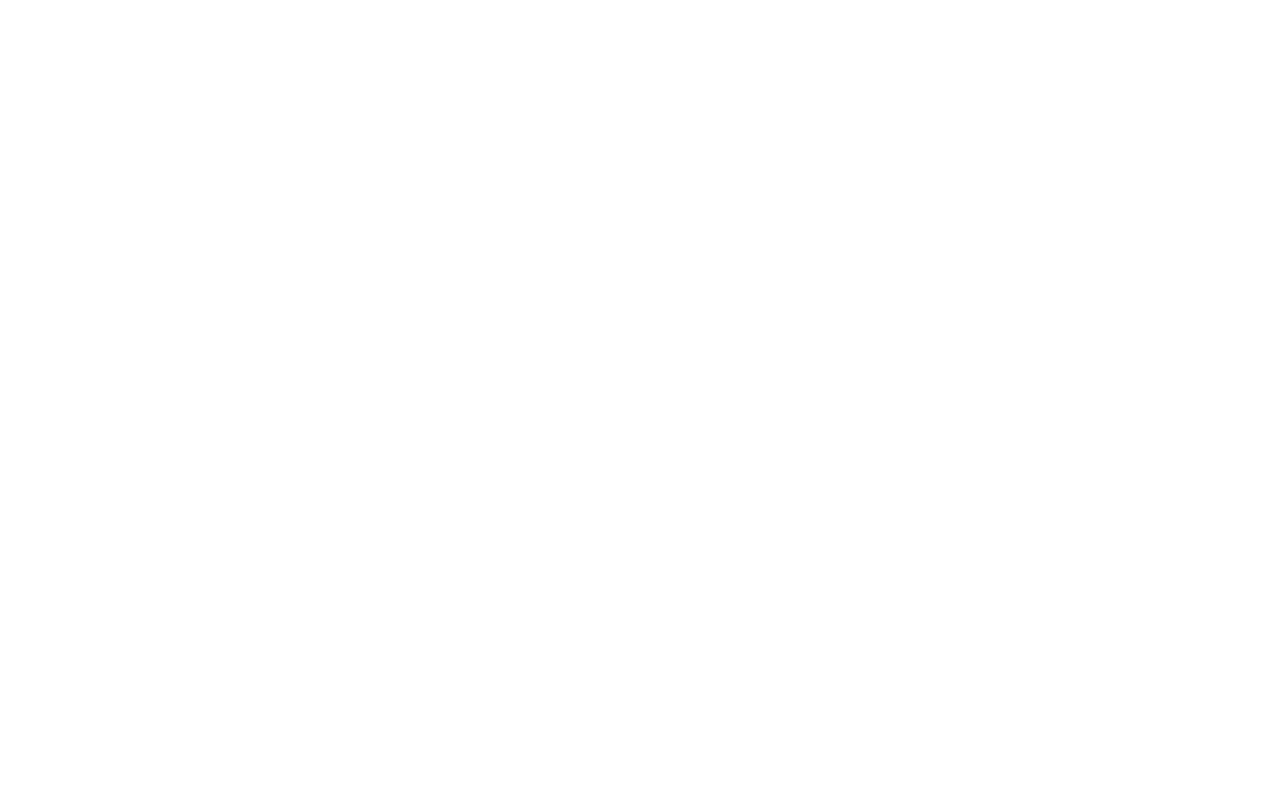
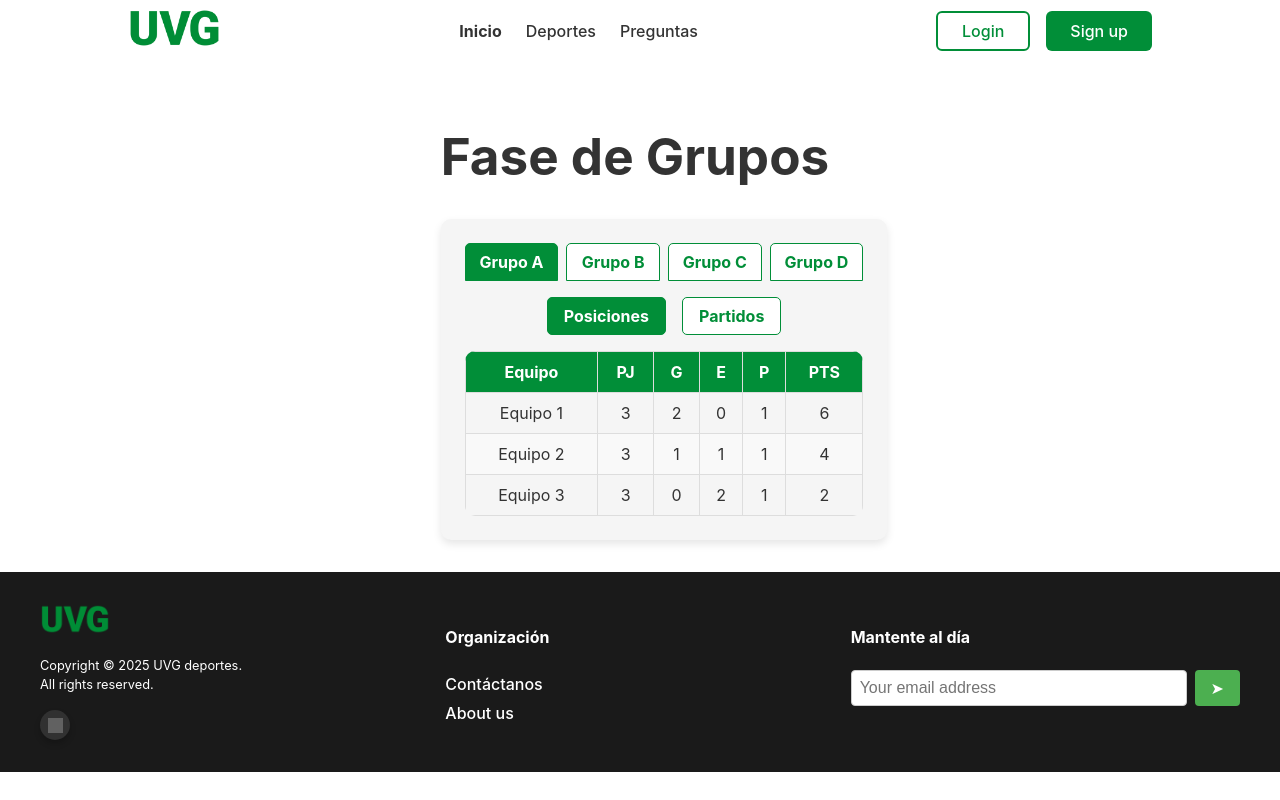
Before and after one commit to Andyfer004/Proyecto_UVG_Deportes, a React (Vite) app: page /futbol in a window 1280 px wide. Before the commit this address had no page. Built offline with nearby package versions, Linux system fonts and the light colour scheme; grey boxes are pictures that could not be loaded.

Commit message:
Modelo de posiciones de los equipos

```diff
--- a/package.json
+++ b/package.json
@@ -13,7 +13,7 @@
   "dependencies": {
     "react": "^18.3.1",
     "react-dom": "^18.3.1",
-    "react-router-dom": "^7.0.2",
+    "react-router-dom": "^7.1.1",
     "swiper": "^11.1.15"
   },
   "devDependencies": {
--- a/src/App.tsx
+++ b/src/App.tsx
@@ -2,7 +2,9 @@
 import Login from './views/Login';
 import Register from './views/Register';
 import LandingPage from './views/LandingPage';
+import Futbol from './views/Futbol';
 import "./index.css";
+
 
 function App() {
   return (
@@ -10,6 +12,7 @@
       <Routes>
         <Route path="/login" element={<Login />} />
         <Route path="/register" element={<Register />} />
+        <Route path="/futbol" element={<Futbol />} />
         <Route path="/" element={<LandingPage />} />
       </Routes>
     </>
--- a/src/components/Footer.css
+++ b/src/components/Footer.css
@@ -17,7 +17,6 @@
   padding: 0 1rem;
 }
 
-/* Sección Izquierda */
 .footer-left {
   flex: 1;
 }
@@ -55,7 +54,6 @@
   filter: invert(100%);
 }
 
-/* Sección Central */
 .footer-center {
   flex: 1;
 }
@@ -76,7 +74,6 @@
   text-decoration: underline;
 }
 
-/* Sección Derecha */
 .footer-right {
   flex: 1;
 }
@@ -108,13 +105,10 @@
   background-color: #45a049;
 }
 
-/* Responsive Design */
-
-/* Teléfonos Pequeños (< 768px) */
 @media (max-width: 768px) {
   .footer-container {
-    flex-direction: column; /* Cambia a un diseño vertical */
-    text-align: center; /* Centra el contenido */
+    flex-direction: column;
+    text-align: center;
     gap: 2rem;
   }
 
@@ -122,38 +116,38 @@
   .footer-center,
   .footer-right {
     flex: none;
-    width: 100%; /* Cada sección ocupa todo el ancho */
+    width: 100%;
   }
 
   .footer-logo {
-    margin-bottom: 1rem; /* Añade un margen para separar los elementos */
+    margin-bottom: 1rem;
   }
 
   .footer-input {
-    font-size: 0.9rem; /* Reduce el tamaño del texto */
+    font-size: 0.9rem;
   }
 
   .footer-submit {
-    padding: 0.4rem 1rem; /* Botón más compacto */
+    padding: 0.4rem 1rem;
     font-size: 0.9rem;
   }
 }
 
-/* Tabletas (768px - 992px) */
+
 @media (max-width: 992px) {
   .footer-container {
-    gap: 1.5rem; /* Espaciado menor entre las columnas */
+    gap: 1.5rem;
   }
 
   .footer-left,
   .footer-center,
   .footer-right {
     flex: 1;
-    text-align: left; /* Mantén la alineación izquierda */
+    text-align: left;
   }
 
   .footer-form {
-    flex-wrap: wrap; /* Permite que los elementos se ajusten */
+    flex-wrap: wrap;
   }
 
   .footer-input {
--- /dev/null
+++ b/src/components/GroupTable.css
@@ -0,0 +1,96 @@
+/* Contenedor General */
+.group-stage-container {
+  width: 100%;
+  max-width: 900px;
+  margin: 2rem auto;
+  padding: 1.5rem;
+  border-radius: 10px;
+  background-color: #f5f5f5;
+  box-shadow: 0 4px 8px rgba(0, 0, 0, 0.1);
+}
+
+/* Pestañas de Grupos */
+.tabs {
+  display: flex;
+  justify-content: flex-start;
+  gap: 0.5rem;
+  margin-bottom: 1rem;
+}
+
+.tab-button {
+  flex: 1;
+  padding: 0.5rem;
+  border: 1px solid #018e38;
+  border-radius: 5px 5px 0 0;
+  background-color: #ffffff;
+  cursor: pointer;
+  text-align: center;
+  font-weight: bold;
+  color: #018e38;
+  transition: background-color 0.3s ease;
+}
+
+.tab-button.active {
+  background-color: #018e38;
+  color: #ffffff;
+}
+
+/* Botones de Alternar Vista */
+.toggle-buttons {
+  display: flex;
+  justify-content: center;
+  margin-bottom: 1rem;
+}
+
+.toggle-button {
+  margin: 0 0.5rem;
+  padding: 0.5rem 1rem;
+  border: none;
+  background-color: #ffffff;
+  color: #018e38;
+  border: 1px solid #018e38;
+  border-radius: 5px;
+  cursor: pointer;
+  font-weight: bold;
+  transition: background-color 0.3s ease;
+}
+
+.toggle-button.active {
+  background-color: #018e38;
+  color: #ffffff;
+}
+
+/* Tabla de Posiciones */
+.group-table {
+  width: 100%;
+  border-collapse: collapse;
+  border-radius: 10px;
+  overflow: hidden;
+}
+
+.group-table th,
+.group-table td {
+  border: 1px solid #ddd;
+  padding: 0.5rem;
+  text-align: center;
+}
+
+.group-table th {
+  background-color: #018e38;
+  color: #ffffff;
+}
+
+.group-table tr:nth-child(even) {
+  background-color: #f9f9f9;
+}
+
+.group-table tr:hover {
+  background-color: #e0ffe0;
+}
+
+/* Contenido de Partidos */
+.partidos {
+  text-align: center;
+  font-size: 1rem;
+  color: #555;
+}
--- /dev/null
+++ b/src/components/GroupTable.tsx
@@ -0,0 +1,103 @@
+import "./GroupTable.css";
+import { useState } from "react";
+
+type Equipo = {
+  id: number;
+  nombre: string;
+  pj: number; // Partidos Jugados
+  g: number;  // Ganados
+  e: number;  // Empatados
+  p: number;  // Perdidos
+  pts: number; // Puntos
+};
+
+// Props iniciales (para los grupos)
+const grupos = ["Grupo A", "Grupo B", "Grupo C", "Grupo D"];
+
+function GroupStage() {
+  const [grupoSeleccionado, setGrupoSeleccionado] = useState("Grupo A");
+  const [vistaActual, setVistaActual] = useState("Posiciones"); // Posiciones o Partidos
+
+  // Datos simulados
+  const equipos: Equipo[] = [
+    { id: 1, nombre: "Equipo 1", pj: 3, g: 2, e: 0, p: 1, pts: 6 },
+    { id: 2, nombre: "Equipo 2", pj: 3, g: 1, e: 1, p: 1, pts: 4 },
+    { id: 3, nombre: "Equipo 3", pj: 3, g: 0, e: 2, p: 1, pts: 2 },
+  ];
+
+  return (
+    <div className="group-stage-container">
+      {/* Pestañas de Grupos */}
+      <div className="tabs">
+        {grupos.map((grupo) => (
+          <button
+            key={grupo}
+            className={`tab-button ${
+              grupoSeleccionado === grupo ? "active" : ""
+            }`}
+            onClick={() => setGrupoSeleccionado(grupo)}
+          >
+            {grupo}
+          </button>
+        ))}
+      </div>
+
+      {/* Botones de Alternar Vista */}
+      <div className="toggle-buttons">
+        <button
+          className={`toggle-button ${
+            vistaActual === "Posiciones" ? "active" : ""
+          }`}
+          onClick={() => setVistaActual("Posiciones")}
+        >
+          Posiciones
+        </button>
+        <button
+          className={`toggle-button ${
+            vistaActual === "Partidos" ? "active" : ""
+          }`}
+          onClick={() => setVistaActual("Partidos")}
+        >
+          Partidos
+        </button>
+      </div>
+
+      {/* Contenido */}
+      <div className="content">
+        {vistaActual === "Posiciones" ? (
+          <table className="group-table">
+            <thead>
+              <tr>
+                <th>Equipo</th>
+                <th>PJ</th>
+                <th>G</th>
+                <th>E</th>
+                <th>P</th>
+                <th>PTS</th>
+              </tr>
+            </thead>
+            <tbody>
+              {equipos.map((equipo) => (
+                <tr key={equipo.id}>
+                  <td>{equipo.nombre}</td>
+                  <td>{equipo.pj}</td>
+                  <td>{equipo.g}</td>
+                  <td>{equipo.e}</td>
+                  <td>{equipo.p}</td>
+                  <td>{equipo.pts}</td>
+                </tr>
+              ))}
+            </tbody>
+          </table>
+        ) : (
+          <div className="partidos">
+            {/* Aquí puedes agregar la lógica para mostrar partidos */}
+            <p>Aquí aparecerán los partidos del {grupoSeleccionado}.</p>
+          </div>
+        )}
+      </div>
+    </div>
+  );
+}
+
+export default GroupStage;
--- a/src/components/Sports.css
+++ b/src/components/Sports.css
@@ -1,4 +1,4 @@
-/* Contenedor de los íconos */
+
 .sports-icons-container {
     display: flex;
     justify-content: center;
@@ -6,28 +6,28 @@
     padding: 2rem 0;
   }
 
-  /* Estilo para cada ícono */
+
   .sports-icon {
     display: flex;
     justify-content: center;
     align-items: center;
     width: 80px;
     height: 80px;
-    border-radius: 50%; /* Forma circular */
-    background-color: #000; /* Fondo negro */
-    transition: all 0.3s ease; /* Animación suave */
+    border-radius: 50%;
+    background-color: #000;
+    transition: all 0.3s ease;
     cursor: pointer;
   }
 
   .sports-icon:hover {
-    background-color: #018e38; /* Fondo verde al hover */
-    transform: scale(1.2); /* Agranda el ícono */
+    background-color: #018e38;
+    transform: scale(1.2);
   }
 
-  /* Estilo de la imagen del ícono */
+
   .sports-icon-img {
     width: 70px;
     height: 70px;
-    filter: invert(1); /* Hace la imagen blanca */
+    filter: invert(1);
     transition: all 0.3s ease;
   }
--- a/src/components/Sports.tsx
+++ b/src/components/Sports.tsx
@@ -1,18 +1,27 @@
 import "./Sports.css";
 
 function SportsIcons() {
+
   const items = [
-    { id: 1, icon: "/sports1-section.svg", alt: "Basketball" },
-    { id: 2, icon: "/sports2-section.svg", alt: "Football" },
-    { id: 3, icon: "/sports3-section.svg", alt: "Volleyball" },
+    { id: 1, icon: "/sports1-section.svg", alt: "Basketball" , href:  "/futbol"},
+    { id: 2, icon: "/sports2-section.svg", alt: "Football", href:  "/futbol" },
+    { id: 3, icon: "/sports3-section.svg", alt: "Volleyball", href:  "/futbol" },
   ];
 
   return (
     <div className="sports-icons-container">
       {items.map((item) => (
-        <div key={item.id} className="sports-icon">
-          <img src={item.icon} alt={item.alt} className="sports-icon-img" />
-        </div>
+        <a
+          key={item.id}
+          href={item.href}
+          className="sports-icon"
+        >
+          <img
+            src={item.icon}
+            alt={item.alt}
+            className="sports-icon-img"
+          />
+        </a>
       ))}
     </div>
   );
--- /dev/null
+++ b/src/views/Futbol.css
@@ -0,0 +1,13 @@
+  .futbol-page {
+    font-family: "Inter", sans-serif;
+    width: 100vw;
+    margin: 0 auto;
+    background-color: #ffffff;
+    color: #333;
+    display: flex;
+    flex-direction: column;
+    min-height: 100vh;
+    align-items: stretch;
+    overflow-x: hidden;
+    align-items: center;
+  }
--- /dev/null
+++ b/src/views/Futbol.tsx
@@ -0,0 +1,20 @@
+import "./Futbol.css";
+import Header from "../components/Header";
+import Footer from "../components/Footer";
+import GroupTable from "../components/GroupTable";
+
+function Futbol() {
+
+    return(
+        <div className="futbol-page">
+            <Header />
+            <main>
+              <h1>Fase de Grupos</h1>
+              <GroupTable />
+            </main>
+            <Footer/>
+        </div>
+    );
+}
+
+export default Futbol;
```
Also changed, not shown: src/views/LandingPage.tsx (line endings or trailing spaces), 1 other file (tests, documents, lock files or other folders).
